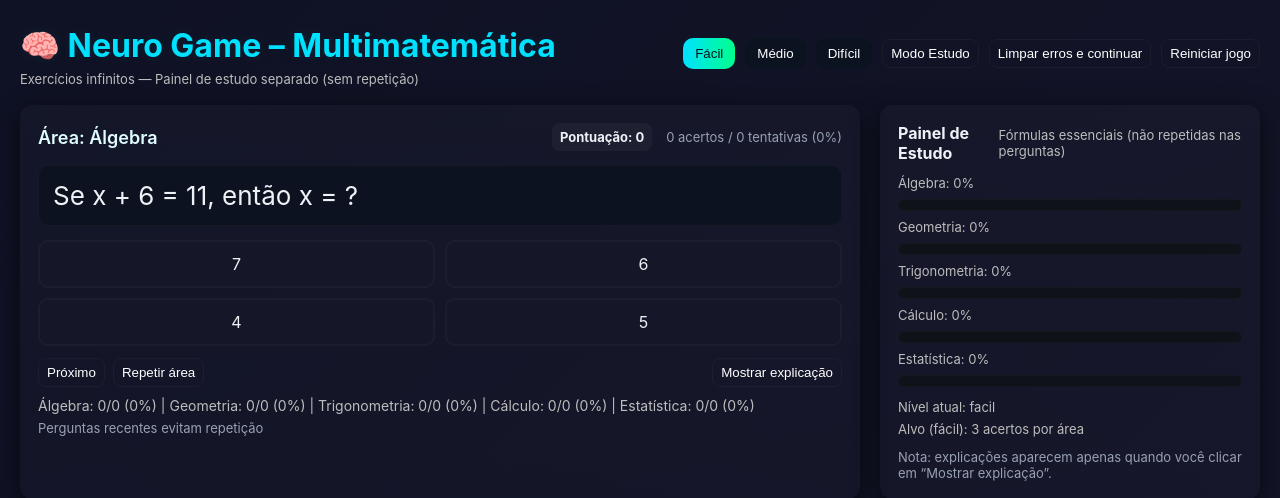
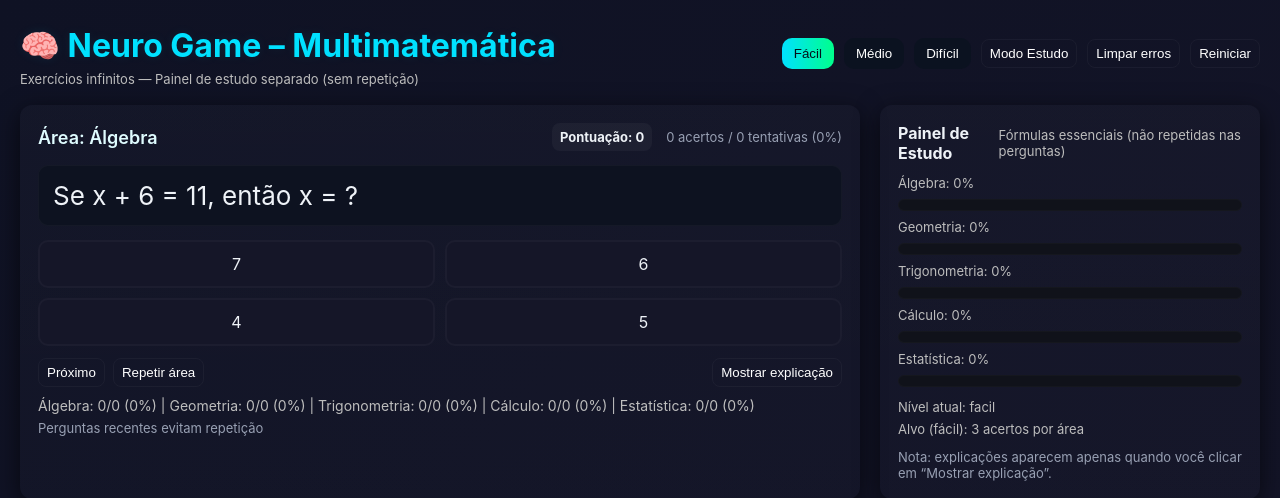
Before and after one commit to klebmatrix/sysdigital, a Flask app: template templates/index.html in a window 1280 px wide. Shown: the top 498 px of the page. Run offline with Flask 3, Linux system fonts and the light colour scheme; the template is opened without the code that fills it, so the values that code supplies are empty.

```diff
--- a/templates/index.html
+++ b/templates/index.html
@@ -64,8 +64,8 @@
       <button id="difBtn" class="level-btn">Difícil</button>
     </div>
     <button id="studyToggle" class="muted-btn">Modo Estudo</button>
-    <button id="clearOnlyErrors" class="muted-btn">Limpar erros e continuar</button>
-    <button id="restartGame" class="muted-btn">Reiniciar jogo</button>
+    <button id="clearOnlyErrors" class="muted-btn">Limpar erros</button>
+    <button id="restartGame" class="muted-btn">Reiniciar</button>
   </div>
 </header>
 
```
